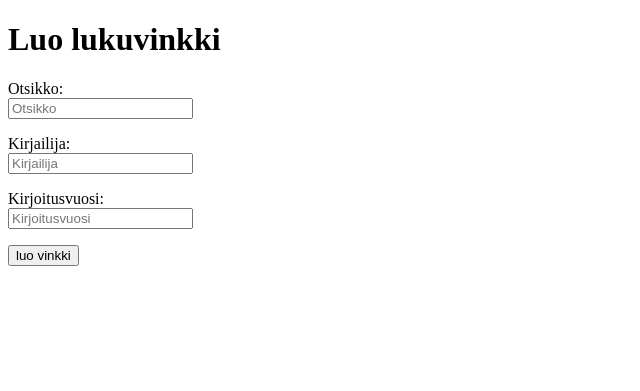
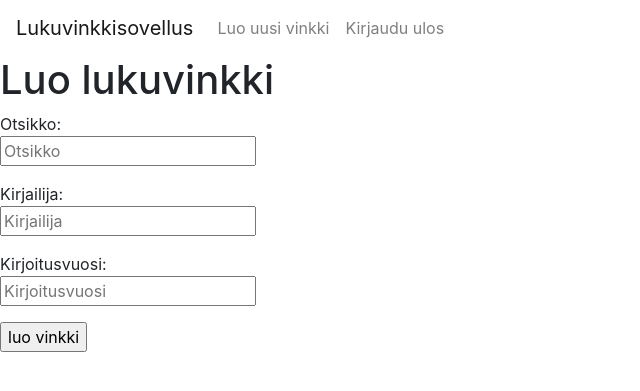
Before and after one commit to kimmomuli/lukuvinkkikirjasto, a Flask app: page /new_tip in a window 1280 px wide. Shown: the top 391 px of the page, without its empty margins (0-640 px from the left). Run offline with Flask 2, Linux system fonts and the light colour scheme; the visitor is signed in with stand-in values (Sample User, id 1); some libraries are stand-ins or nearby versions.

Commit message:
Add navbar

```diff
--- a/src/templates/layout.html
+++ b/src/templates/layout.html
@@ -2,11 +2,36 @@
 
 <head>
     <title>Lukuvinkkisovellus - {% block title %}{% endblock %}</title>
+    <link rel="stylesheet" href="https://stackpath.bootstrapcdn.com/bootstrap/4.5.0/css/bootstrap.min.css">
     <meta name="viewport" content="width=device-width, initial-scale=1" />
 </head>
 
 <body>
-    <!-- virheilmoitukset -->
+    <!-- Navbar -->
+    <nav class="navbar navbar-expand-sm navbar-light">
+        <a class="navbar-brand" href="/">Lukuvinkkisovellus</a>
+
+        <ul class="navbar-nav">
+            {% if session.username %}
+            <li class="nav-item">
+                <a class="nav-link" href="/new_tip">Luo uusi vinkki</a>
+            </li>
+            <li class="nav-item">
+                <a class="nav-link" href="/logout">Kirjaudu ulos</a>
+            </li>
+
+            {% else %}
+            <li class="nav-item">
+                <a class="nav-link" href="/login">Kirjaudu sisään</a>
+            </li>
+            <li class="nav-item">
+                <a class="nav-link" href="/register">Luo tunnus</a>
+            </li>
+            {% endif %}
+        </ul>
+    </nav>
+
+    <!-- Notifications -->
     {% with messages = get_flashed_messages(with_categories=true) %}
     {% if messages %}
     <h2>Virheet:</h2>
--- a/src/templates/login.html
+++ b/src/templates/login.html
@@ -16,6 +16,4 @@
 </form>
 <hr />
 
-<a href="/register">Luo tunnus</a>
-
 {% endblock %}
```
Also changed, not shown: src/templates/tips.html (+4 -10 lines), 1 other file.
